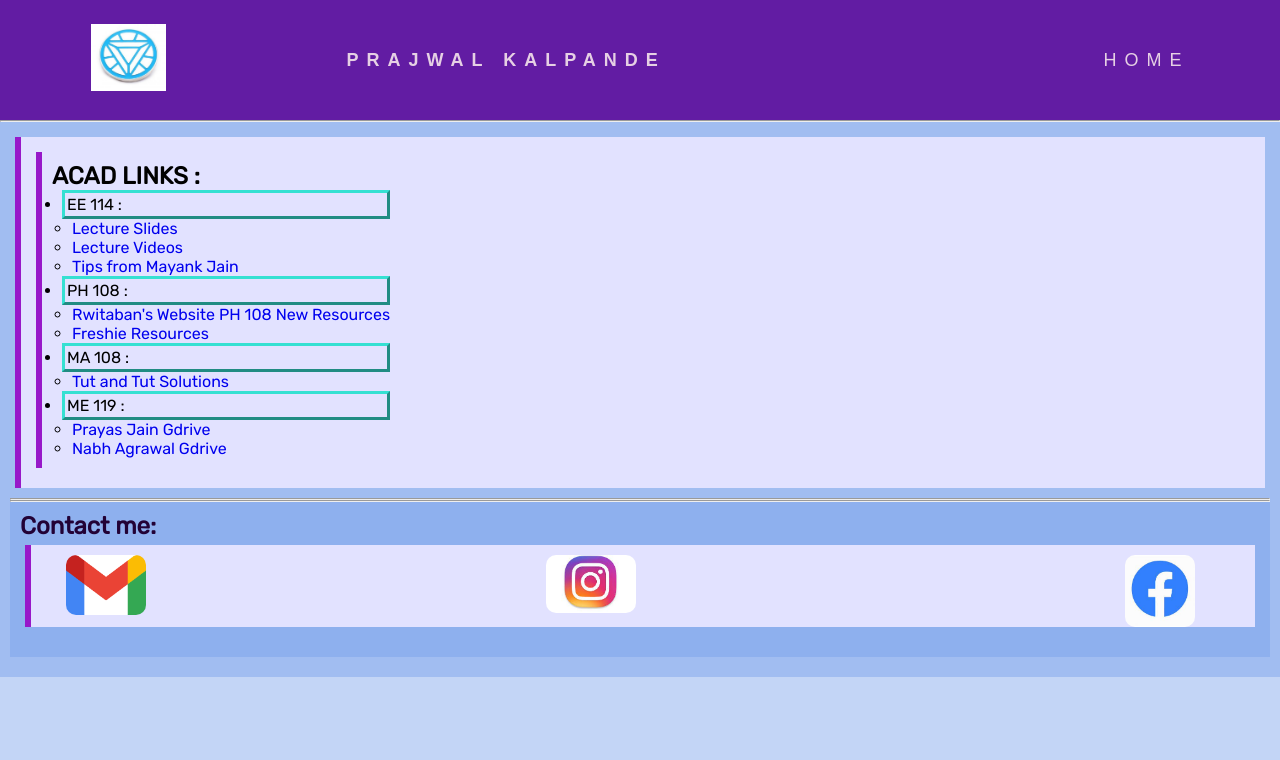
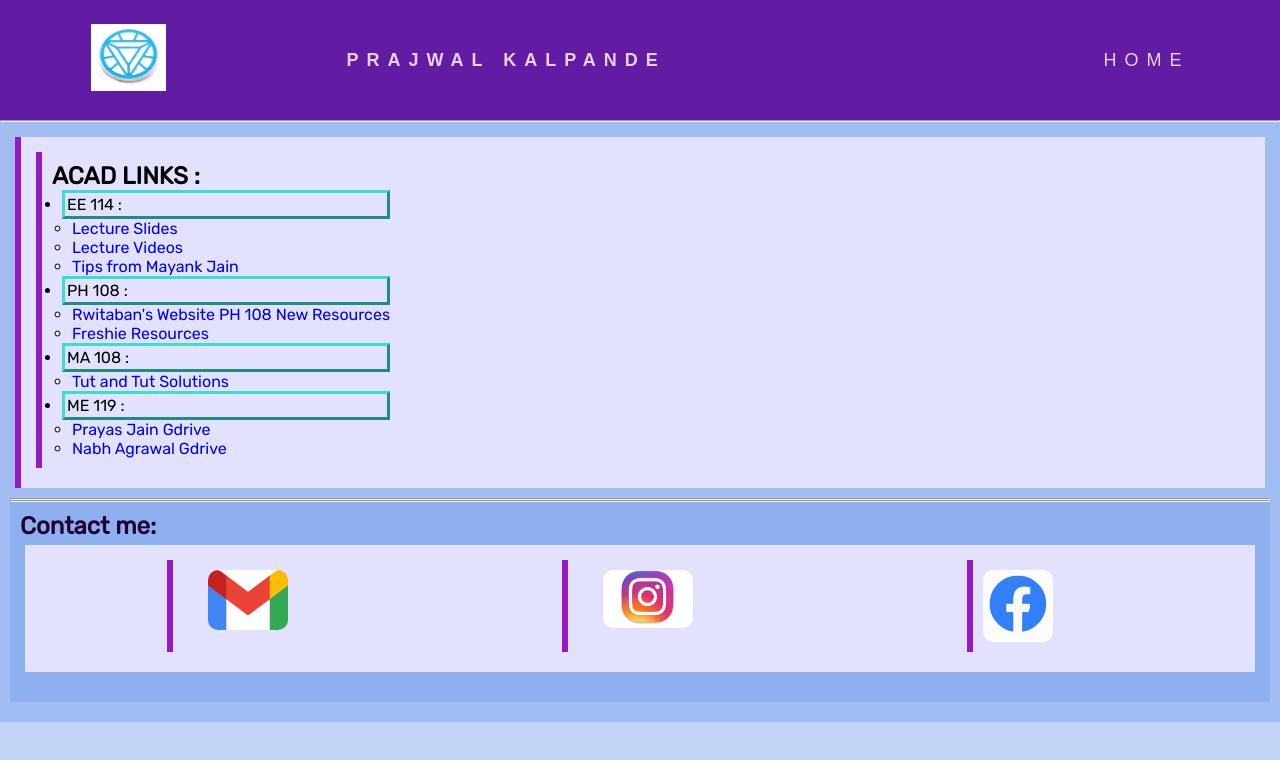
Before and after one commit to PrajwalKalpande/Web-Development, a plain HTML site: page acads.html in a window 1280 px wide. Drawn offline with Linux system fonts and the light colour scheme; a web font is replaced by a local one.

Commit message:
Added flex at last

```diff
--- a/acads.html
+++ b/acads.html
@@ -52,9 +52,9 @@
     <hr><hr>
     <footer class="content">
             <h1 style="font-family:'Rubik'; color: rgb(34, 2, 54)">Contact me: </h1>
-            <div class="content" style="align-items: center;" >  <a target="_blank" href ="mailto: prajwalkalpande3@gmail.com"><img style="margin-left: 25px;float:left;border-radius:10px;width:80px"src="gmail.png"></a>
-              <a href="https://www.instagram.com/prajwalkalpande3/"target="_blank" ><img src="insta.jpg" alt="Instagram"style="margin-left: 400px;border-radius:10px;width:90px"></a>
-              <a href="https://www.facebook.com/profile.php?id=100016414006945" target="_blank"><img src="fb.jpg"style="border-radius:10px;margin-right: 50px;float:right;width:70px"alt="Facebook"></a>
+           <div class="content" style="display:flex;border-left-width:0px;justify-content: space-around;" >  <div><a target="_blank" href ="mailto: prajwalkalpande3@gmail.com"><img style="margin-left: 25px;float:left;border-radius:10px;width:80px"src="gmail.png"></a></div>
+           <div>   <a href="https://www.instagram.com/prajwalkalpande3/"target="_blank" ><img src="insta.jpg" alt="Instagram"style="margin-left: 25px;border-radius:10px;width:90px"></a></div>
+           <div> <a href="https://www.facebook.com/profile.php?id=100016414006945" target="_blank"><img src="fb.jpg"style="border-radius:10px;margin-right: 50px;float:right;width:70px"alt="Facebook"></a>  </div>
         </div></div>
     </footer>
 
```
